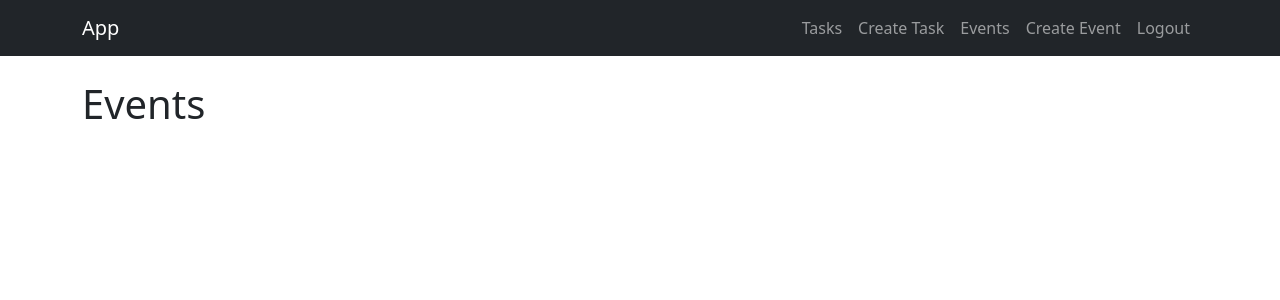
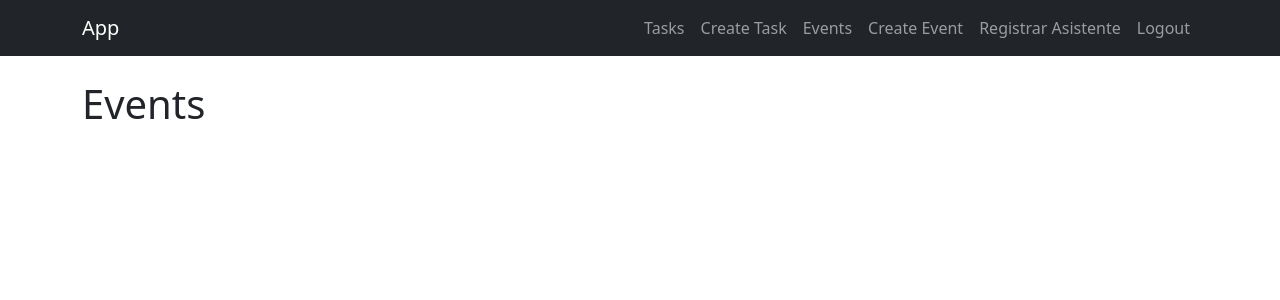
Before and after one commit to Fatima0006/Error_404, a Django app: page /check_in/ in a window 1280 px wide. Shown: the top 300 px of the page. Run offline with Django 5.2, Linux system fonts and the light colour scheme; a user stored in the database is signed in.

Commit message:
cambios nav

```diff
--- a/tasks/templates/base.html
+++ b/tasks/templates/base.html
@@ -20,6 +20,7 @@
                         <li class="nav-item"><a class="nav-link" href="{% url 'create_task' %}">Create Task</a></li>
                         <li class="nav-item"><a class="nav-link" href="{% url 'eventos' %}">Events</a></li>
                         <li class="nav-item"><a class="nav-link" href="{% url 'create_event' %}">Create Event</a></li>
+                        <li class="nav-item"><a class="nav-link" href="{% url 'registrar_asistente' %}">Registrar Asistente</a></li>
                         <li class="nav-item"><a class="nav-link" href="{% url 'logout' %}">Logout</a></li>
                     {% else %}
                         <li class="nav-item"><a class="nav-link" href="{% url 'signin' %}">Login</a></li>
```
